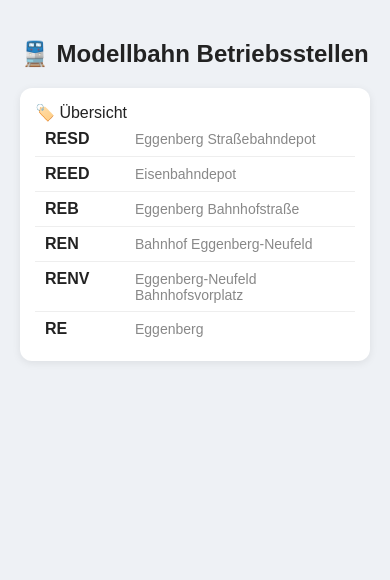
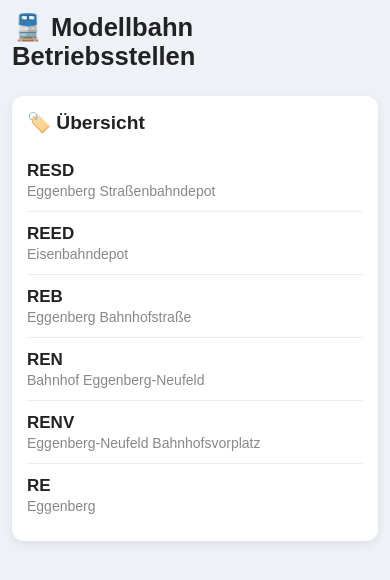
Before and after one commit to leonard566/Modellbahn, a plain HTML site: page index.html in a window 390 px wide. Drawn offline with Linux system fonts and the light colour scheme.

Commit message:
Update
Neu überarbeitung!

```diff
--- a/index.html
+++ b/index.html
@@ -2,90 +2,149 @@
 <html lang="de">
 <head>
     <meta charset="UTF-8">
+    <meta name="viewport" content="width=device-width, initial-scale=1.0">
     <title>Modellbahn Betriebsstellen</title>
 
     <style>
-    body {
-      font-family: Arial, sans-serif;
-      background: #eef1f5;
-      margin: 0;
-      padding: 20px;
-      color: #222;
+
+        *{
+            box-sizing:border-box;
         }
 
-    h2 {
-      margin-bottom: 20px;
+        body{
+            font-family:Arial,Helvetica,sans-serif;
+            background:#eef1f5;
+            margin:0;
+            color:#222;
         }
 
-    .card {
-      background: white;
-      border-radius: 12px;
-      padding: 15px;
-      margin-bottom: 20px;
-      box-shadow: 0 2px 8px rgba(0,0,0,0.08);
+        .container{
+            max-width:900px;
+            margin:auto;
+            padding:20px;
         }
 
-    /* 📦 Betriebsstellen LISTE untereinander */
-    .station {
-      display: flex;
-      align-items: baseline;
-      gap: 10px;
-
-      padding: 8px 10px;
-      border-bottom: 1px solid #eee;
+        h1{
+            margin:0 0 25px;
+            font-size:2rem;
         }
 
-    .station:last-child {
-      border-bottom: none;
+        .card{
+            background:#fff;
+            border-radius:12px;
+            padding:20px;
+            box-shadow:0 3px 10px rgba(0,0,0,.08);
         }
 
-    .station-id {
-      font-weight: bold;
-      min-width: 80px;
+        .title{
+            font-size:1.2rem;
+            font-weight:bold;
+            margin-bottom:15px;
         }
 
-    .station-name {
-      color: #888; /* 👈 grau wie gewünscht */
-      font-size: 14px;
+        /* Betriebsstellen */
+
+        .station{
+            display:flex;
+            align-items:baseline;
+            gap:12px;
+            padding:10px 0;
+            border-bottom:1px solid #ececec;
+        }
+
+        .station:last-child{
+            border-bottom:none;
+        }
+
+        .station-id{
+            font-weight:bold;
+            font-size:16px;
+            min-width:90px;
+        }
+
+        .station-name{
+            color:#888;
+            font-size:15px;
+        }
+
+        /* Handy */
+
+        @media (max-width:700px){
+
+            .container{
+                padding:12px;
+            }
+
+            h1{
+                font-size:1.6rem;
+            }
+
+            .card{
+                padding:15px;
+            }
+
+            .station{
+                flex-direction:column;
+                align-items:flex-start;
+                gap:2px;
+                padding:12px 0;
+            }
+
+            .station-id{
+                min-width:auto;
+                font-size:17px;
+            }
+
+            .station-name{
+                font-size:14px;
+            }
+
         }
 
     </style>
+
 </head>
 
 <body>
 
-<h2>🚆 Modellbahn Betriebsstellen</h2>
+<div class="container">
 
-<!-- 📦 Betriebsstellen -->
+    <h1>🚆 Modellbahn Betriebsstellen</h1>
+
     <div class="card">
+
         <div class="title">🏷️ Übersicht</div>
+
         <div id="stations"></div>
+
+    </div>
+
 </div>
 
 <script>
 
 const betriebsstellen = [
-  { id: "RESD", name: "Eggenberg Straßebahndepot" },
+
+    { id: "RESD", name: "Eggenberg Straßenbahndepot" },
     { id: "REED", name: "Eisenbahndepot" },
     { id: "REB", name: "Eggenberg Bahnhofstraße" },
     { id: "REN", name: "Bahnhof Eggenberg-Neufeld" },
     { id: "RENV", name: "Eggenberg-Neufeld Bahnhofsvorplatz" },
     { id: "RE", name: "Eggenberg" }
+
 ];
 
-// 📦 Stations untereinander ausgeben
 const stationBox = document.getElementById("stations");
 
-betriebsstellen.forEach(b => {
-  const div = document.createElement("div");
-  div.className = "station";
+betriebsstellen.forEach(station => {
 
-  div.innerHTML = `
-    <span class="station-id">${b.id}</span>
-    <span class="station-name">${b.name}</span>
+    stationBox.innerHTML += `
+        <div class="station">
+            <div class="station-id">${station.id}</div>
+            <div class="station-name">${station.name}</div>
+        </div>
     `;
 
-  stationBox.appendChild(div);
 });
 
 </script>
```
Lines whose indentation alone changed are shown as unchanged.
